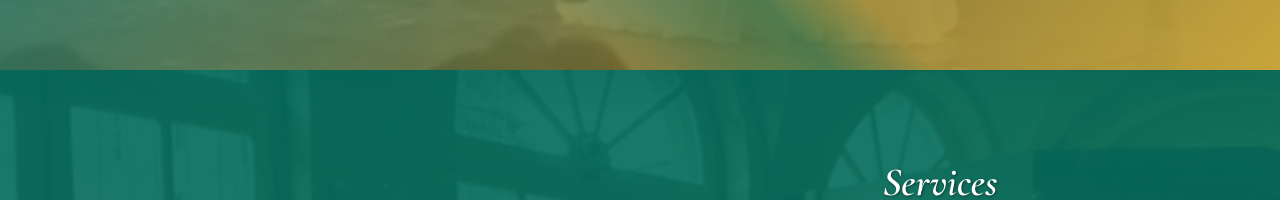
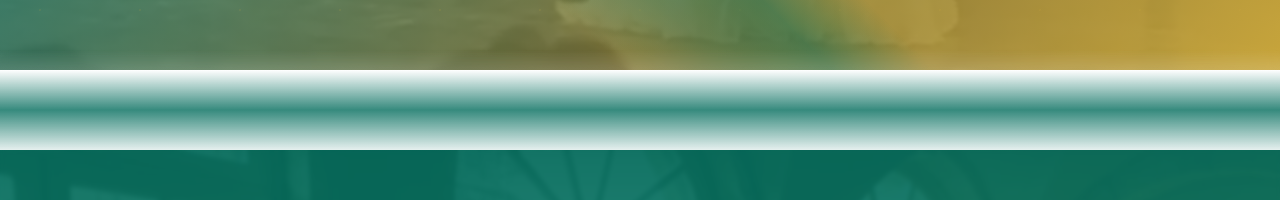
Before and after one commit to matta971/marie-site, a React (Vite) app: page / in a window 1280 px wide. Shown: the part 730-930 px from the top of the page. Built offline with nearby package versions, Linux system fonts and the light colour scheme.

Commit message:
add blur section homepage

```diff
--- a/src/index.css
+++ b/src/index.css
@@ -146,6 +146,22 @@ body {
   z-index: 1;
 }
 
+.hero::after {
+  content: '';
+  position: absolute;
+  bottom: -20px;
+  left: 0;
+  right: 0;
+  height: 40px;
+  background: linear-gradient(
+    to bottom,
+    transparent 0%,
+    rgba(255, 255, 255, 0.3) 100%
+  );
+  backdrop-filter: blur(4px);
+  z-index: 3;
+}
+
 .hero-content {
   position: relative;
   z-index: 2;
@@ -228,6 +244,23 @@ body {
   background-position: center;
   color: white;
   position: relative;
+  overflow: hidden;
+}
+
+.services::before {
+  content: '';
+  position: absolute;
+  bottom: -20px;
+  left: 0;
+  right: 0;
+  height: 40px;
+  background: linear-gradient(
+    to bottom,
+    rgba(4, 109, 93, 0) 0%,
+    rgba(255, 255, 255, 0.4) 100%
+  );
+  backdrop-filter: blur(6px);
+  z-index: 1;
 }
 
 /* Effet de flou subtil sur l'arrière-plan */
@@ -238,7 +271,7 @@ body {
   left: 0;
   right: 0;
   bottom: 0;
-  backdrop-filter: blur(1px);
+  backdrop-filter: blur(2px);
   pointer-events: none;
   z-index: 0;
 }
@@ -390,6 +423,7 @@ body {
   background-position: center;
   color: white;
   position: relative;
+  overflow: hidden;
 }
 
 /* Effet de bandes diagonales supplémentaires */
@@ -403,7 +437,23 @@ body {
   background:
     linear-gradient(45deg, transparent 40%, rgba(212, 175, 55, 0.1) 45%, transparent 50%),
     linear-gradient(-45deg, transparent 40%, rgba(4, 109, 93, 0.2) 45%, transparent 50%);
-  z-index: 1;
+    z-index: 1;
+}
+
+.medias::after {
+  content: '';
+  position: absolute;
+  bottom: -20px;
+  left: 0;
+  right: 0;
+  height: 40px;
+  background: linear-gradient(
+    to bottom,
+    rgba(4, 109, 93, 0) 0%,
+    rgba(255, 255, 255, 0.4) 100%
+  );
+  backdrop-filter: blur(6px);
+  z-index: 3;
 }
 
 .video-container {
@@ -481,6 +531,7 @@ body {
   background-position: center right;
   color: white;
   position: relative;
+  overflow: hidden;
 }
 
 /* Effet de vignette subtile */
@@ -493,6 +544,22 @@ body {
   bottom: 0;
   background: radial-gradient(ellipse at 30% 50%, transparent 0%, rgba(4, 109, 93, 0.3) 80%);
   z-index: 1;
+}
+
+.biography::after {
+  content: '';
+  position: absolute;
+  bottom: -20px;
+  left: 0;
+  right: 0;
+  height: 40px;
+  background: linear-gradient(
+    to bottom,
+    rgba(4, 109, 93, 0) 0%,
+    rgba(255, 255, 255, 0.4) 100%
+  );
+  backdrop-filter: blur(6px);
+  z-index: 3;
 }
 
 .bio-content {
@@ -624,6 +691,23 @@ body {
   background-position: center;
   color: white;
   position: relative;
+  overflow: hidden;
+}
+
+.contact::before {
+  content: '';
+  position: absolute;
+  top: -20px;
+  left: 0;
+  right: 0;
+  height: 40px;
+  background: linear-gradient(
+    to bottom,
+    rgba(255, 255, 255, 0.4) 0%,
+    rgba(4, 109, 93, 0) 100%
+  );
+  backdrop-filter: blur(6px);
+  z-index: 1;
 }
 
 .contact-form {
@@ -1717,6 +1801,8 @@ body {
 .hero {
   margin-top: -60px;
   padding-top: 60px;
+  position: relative;
+  overflow: hidden;
 }
 
 /* =========================
@@ -2353,3 +2439,118 @@ body {
     height: 160px;
   }
 }
+
+/* Conteneur global pour les effets de transition */
+.page-sections {
+  position: relative;
+}
+
+/* Séparateurs avec effet de blur entre chaque section */
+.section-separator {
+  position: relative;
+  height: 80px;
+  overflow: hidden;
+  z-index: 5;
+}
+
+/* Effet de blur dégradé entre sections */
+.section-separator::before {
+  content: '';
+  position: absolute;
+  top: -40px;
+  left: 0;
+  right: 0;
+  height: 160px;
+  background: linear-gradient(
+    to bottom,
+    transparent 0%,
+    rgba(255, 255, 255, 0.8) 50%,
+    transparent 100%
+  );
+  backdrop-filter: blur(8px);
+  -webkit-backdrop-filter: blur(8px);
+  z-index: 1;
+}
+
+/* Effet de blur spécifique pour les transitions émeraude */
+.section-separator.emerald-to-white::before {
+  background: linear-gradient(
+    to bottom,
+    rgba(4, 109, 93, 0) 0%,
+    rgba(4, 109, 93, 0.1) 25%,
+    rgba(255, 255, 255, 0.8) 50%,
+    rgba(255, 255, 255, 0.1) 75%,
+    rgba(255, 255, 255, 0) 100%
+  );
+  backdrop-filter: blur(12px);
+}
+
+/* Effet de blur pour transition white-to-emerald */
+.section-separator.white-to-emerald::before {
+  background: linear-gradient(
+    to bottom,
+    rgba(255, 255, 255, 0) 0%,
+    rgba(255, 255, 255, 0.1) 25%,
+    rgba(4, 109, 93, 0.8) 50%,
+    rgba(4, 109, 93, 0.1) 75%,
+    rgba(4, 109, 93, 0) 100%
+  );
+  backdrop-filter: blur(12px);
+}
+
+/* Effet de glassmorphism pour les cartes dans les sections blur */
+.card-blur {
+  background: rgba(255, 255, 255, 0.1);
+  backdrop-filter: blur(10px);
+  -webkit-backdrop-filter: blur(10px);
+  border: 1px solid rgba(255, 255, 255, 0.2);
+  box-shadow: 0 8px 32px rgba(0, 0, 0, 0.1);
+}
+
+/* Effet de parallax blur pour améliorer la profondeur */
+.parallax-blur {
+  position: relative;
+  overflow: hidden;
+}
+
+.parallax-blur::before {
+  content: '';
+  position: absolute;
+  top: 0;
+  left: 0;
+  right: 0;
+  bottom: 0;
+  background-image: inherit;
+  background-size: cover;
+  background-position: center;
+  filter: blur(1px);
+  transform: scale(1.1);
+  z-index: -1;
+}
+
+/* Responsive - Réduire les effets de blur sur mobile pour les performances */
+@media (max-width: 768px) {
+  .section-separator::before,
+  .hero::after,
+  .services::before,
+  .services::after,
+  .medias::after,
+  .biography::after,
+  .contact::before {
+    backdrop-filter: blur(4px);
+    -webkit-backdrop-filter: blur(4px);
+  }
+}
+
+/* Support pour les navigateurs qui ne supportent pas backdrop-filter */
+@supports not (backdrop-filter: blur()) {
+  .section-separator::before,
+  .hero::after,
+  .services::before,
+  .services::after,
+  .medias::after,
+  .biography::after,
+  .contact::before {
+    background: rgba(255, 255, 255, 0.9);
+  }
+}
--- a/src/pages/Home.tsx
+++ b/src/pages/Home.tsx
@@ -72,6 +72,9 @@ export default function Home(): React.JSX.Element {
           </div>
         </div>
       </section>
+
+      {/* Séparateur avec effet de blur */}
+      <div className="section-separator white-to-emerald"></div>
 
       {/* Services Section */}
       <section className="services section">
```
